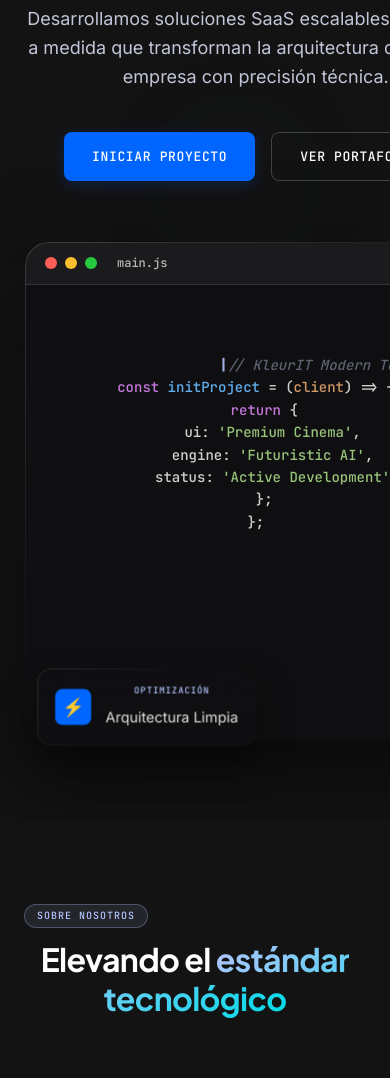
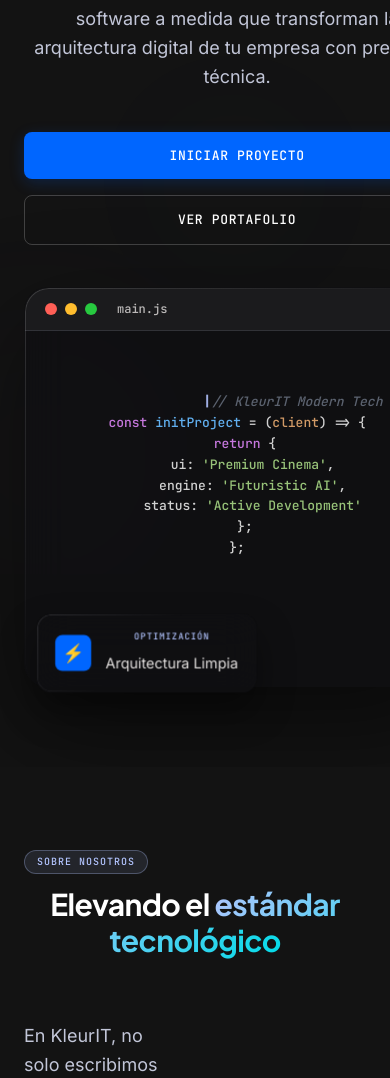
Before and after one commit to lianmars/KleurIT, a plain HTML site: page index.html in a window 390 px wide. Shown: the part 270-1348 px from the top of the page. Drawn offline with Linux system fonts and the light colour scheme.

Commit message:
Responsive refinement - Improved hero typography and button layout for small mobile screens

```diff
--- a/style.css
+++ b/style.css
@@ -1142,20 +1142,41 @@ footer {
   }
 
   .display-xl {
-    font-size: 42px;
+    font-size: 38px;
+    line-height: 1.1;
   }
 
   .headline-lg {
-    font-size: 32px;
+    font-size: 30px;
   }
 
   .hero-section {
-    padding-top: 120px;
-    gap: 40px;
+    padding-top: 100px;
+    gap: 32px;
+  }
+
+  .hero-btns {
+    flex-direction: column;
+    width: 100%;
+    gap: 16px;
+  }
+
+  .hero-btns .btn {
+    width: 100%;
+    justify-content: center;
   }
 
   .hero-visual {
-    margin-top: 20px;
+    margin-top: 10px;
+  }
+
+  .code-editor-container {
+    height: 400px;
+  }
+
+  .editor-body {
+    padding: 20px;
+    font-size: 13px;
   }
 
   .hero-terminal {
```
